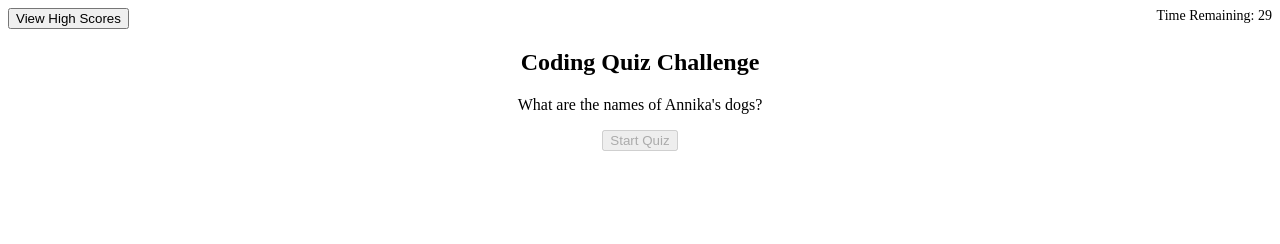
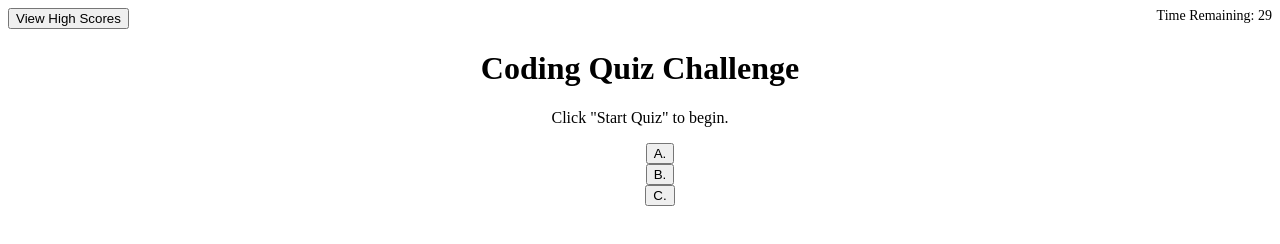
Before and after one commit to annikacrossley/code-quiz, a plain HTML site: page index.html in a window 1280 px wide. Both pictures are taken after a click on the button "Start Quiz". Drawn offline with Linux system fonts and the light colour scheme.

Commit message:
set visibility of buttons

```diff
--- a/Assets/script.js
+++ b/Assets/script.js
@@ -1,11 +1,13 @@
-var isCorrect = false;
-
 //When I click the start button, a timer starts and a question appears
 var startButton = document.querySelector(".start-btn");
+var choices = document.querySelector(".choices");
+
+choices.style.visibility = 'hidden';
+
 function startQuiz() {
-    isCorrect = false;
     timerCount = 30;
-    startButton.disabled = true;
+    startButton.style.visibility = 'hidden';
+    choices.style.visibility = 'visible';
     askQuestion()
     startTimer();
  }
@@ -27,26 +29,34 @@ function startTimer() {
     }, 1000)
  }
 
- //Arrays used to create questions and multiple choice answers on screen
-var quizQuestions = [
-    "What are the names of Annika's dogs?",
-    "Who is Annika's favorite singer?",
-    "What is Annika's current occupation?",
-];
-
-var quizAnswerA = ["Teague & Biscuit", "Harry Styles", "Dietitian"]
-var quizAnswerB = ["Biscuit & Suki", "Taylor Swift", "Engineer"]
-var quizAnswerC = ["Suki & Teague", "Ariana Grande", "Teacher"]
+ //Array used to create questions and multiple choice answers on screen
+var quiz = [
+    {
+        question: "What are the names of Annika's dogs?",
+        choices: ["Teague & Bailey", "Bailey and Suki", "Suki and Teague"],
+        answer: "Suki and Teague"
+    },
+    {
+        question: "Who is Annika's favorite singer?",
+        choices: ["Harry Styles", "Taylor Swift", "Ariana Grande"],
+        answer: "Taylor Swift"
+    },
+    {
+        question: "What is Annika's current occupation?",
+        choices: ["Dietitian", "Engineer", "Teacher"],
+        answer: "Dietitian"
+    }
+]
 
 //When I answer a question, I am given another question
-var questionText = document.querySelector(".quiz-content");
+var questionText = document.querySelector(".quiz");
 var question = "";
 function askQuestion() {
-    for(var i = 0; i < quizQuestions.length; i++) {
-        question = quizQuestions[i];
-        questionText.textContent = question;
-        return;
-    }
+  //  question = questionText.textContent;
+    // questionText.textContent = quiz[0]
+   console.log(quiz[0].question)
+   console.log(quiz[0].choices)
+   console.log(quiz[0].answer)
 }
 
 //When I answer wrong, time subtracts from the clock
--- a/Assets/style.css
+++ b/Assets/style.css
@@ -14,7 +14,7 @@ header {
     font-size: 14px;
 }
 
-.quiz {
+.quiz, h1 {
     display: block;
     text-align: center;
 }
@@ -23,7 +23,7 @@ header {
     max-width: 150px;
 }
 
-.answer-list {
+.choices {
     align-items: center;
     list-style: none;
 }
--- a/index.html
+++ b/index.html
@@ -14,13 +14,13 @@
             <p class="timer-count">30</p>
         </div>
     </header>
+    <h1>Coding Quiz Challenge</h1>
     <div class="quiz">
-        <h2>Coding Quiz Challenge</h2>
         <p class="quiz-content">Click "Start Quiz" to begin.</p>
-        <ul class="answer-list">
-            <li class="answerTextA"></li>
-            <li class="answerTextB"></li>
-            <li class="answerTextC"></li>
+        <ul class="choices">
+            <li><button>A. </button></li>
+            <li><button>B. </button></li>
+            <li><button>C. </button></li>
         </ul>
         <button class="start-btn">Start Quiz</button>
     </div>
```
